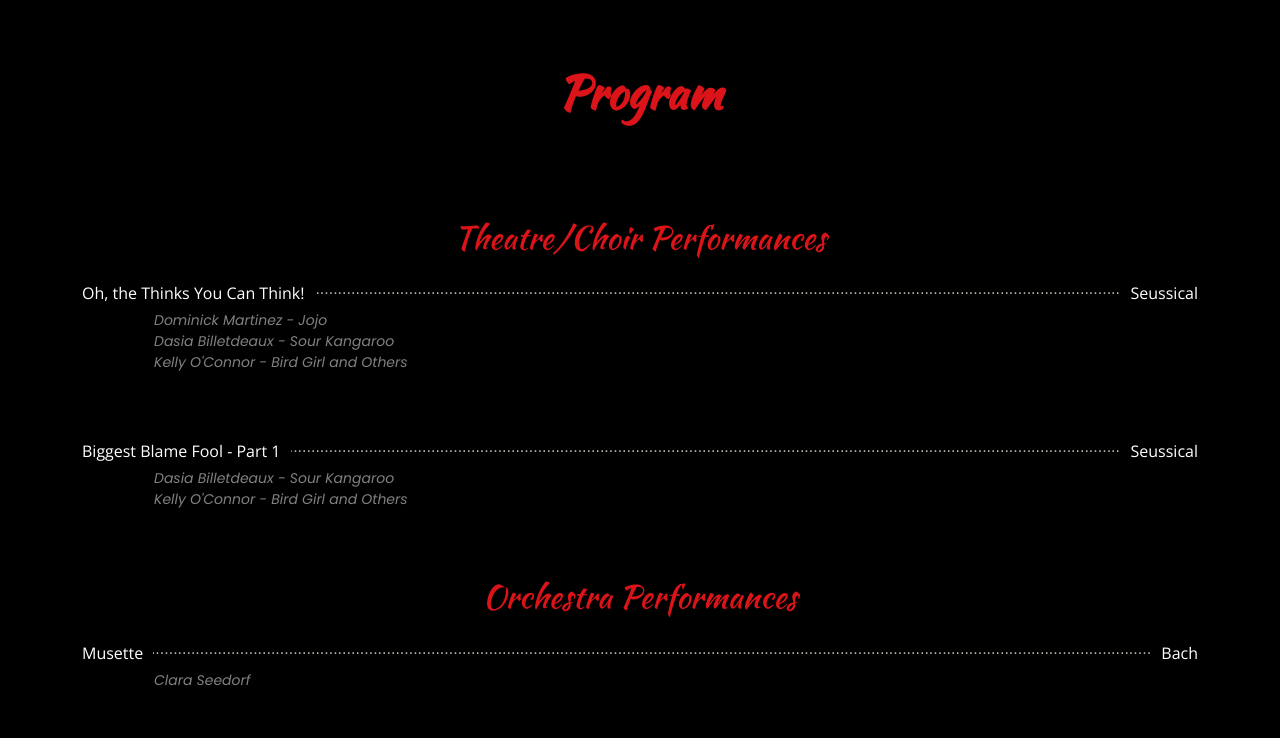
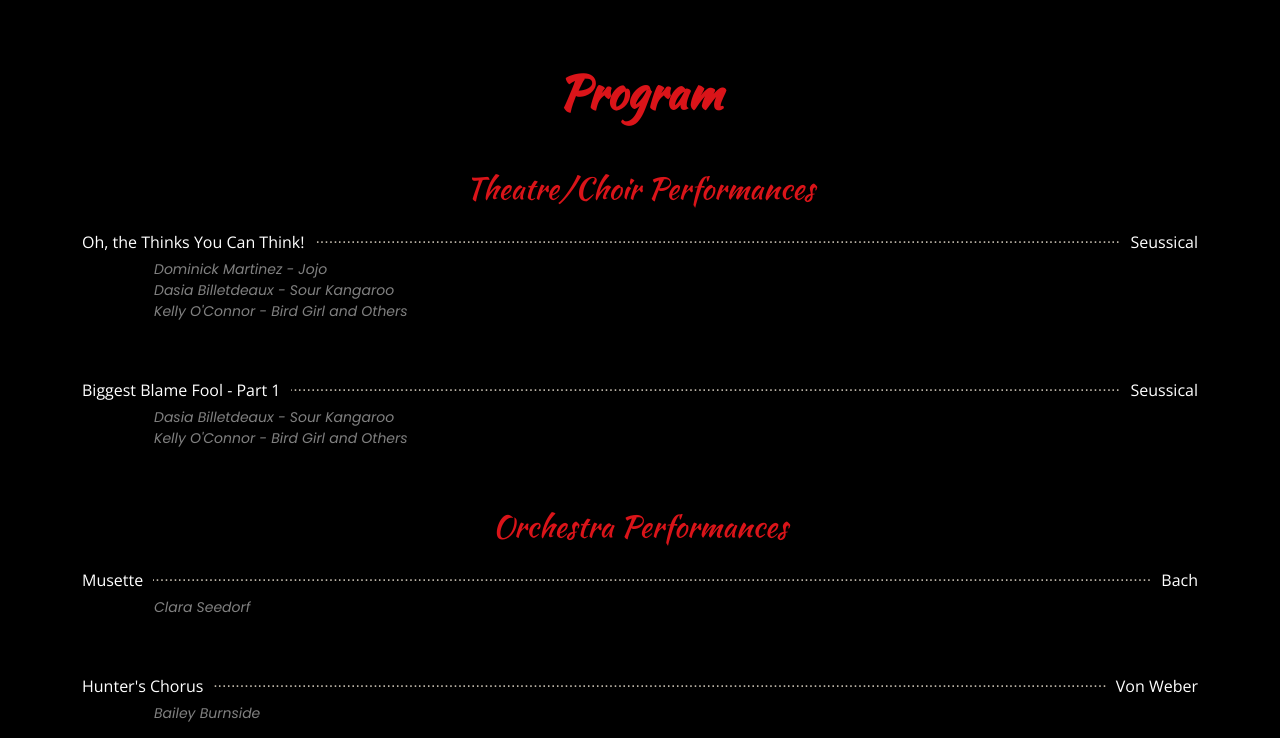
Before and after one commit to btschu/lettering-ceremony, a plain HTML site: page index.html in a window 1280 px wide. Shown: the part 802-1540 px from the top of the page. Drawn offline with nearby package versions, Linux system fonts and the light colour scheme; a web font is replaced by a local one.

Commit message:
fixed margin and padding

```diff
--- a/assets/css/style.css
+++ b/assets/css/style.css
@@ -633,16 +633,16 @@ section {
   background-color: #242526;
 }
 
-.section-title {
+/* .section-title {
   padding-bottom: 40px;
-}
+} */
 
 .section-title h2 {
   font-size: 14px;
   font-weight: 500;
   padding: 0;
   line-height: 1px;
-  margin: 0 0 5px 0;
+  /* margin: 0 0 5px 0; */
   letter-spacing: 2px;
   text-transform: uppercase;
   color: #aaaaaa;
@@ -655,7 +655,7 @@ section {
   height: 1px;
   display: inline-block;
   background: rgba(255, 255, 255, 0.2);
-  margin: 4px 10px;
+  /* margin: 4px 10px; */
 }
 
 .section-title p {
@@ -780,6 +780,7 @@ section {
 #program h2 span {
   color: #da1419;
   font-family: 'Kaushan Script', sans-serif;
+  font-size: 30px;
 }
 
 
@@ -818,7 +819,7 @@ section {
 }
 
 .program .program-item {
-  margin-top: 50px;
+  margin-top: 40px;
 }
 
 .program .program-item ul {
```
